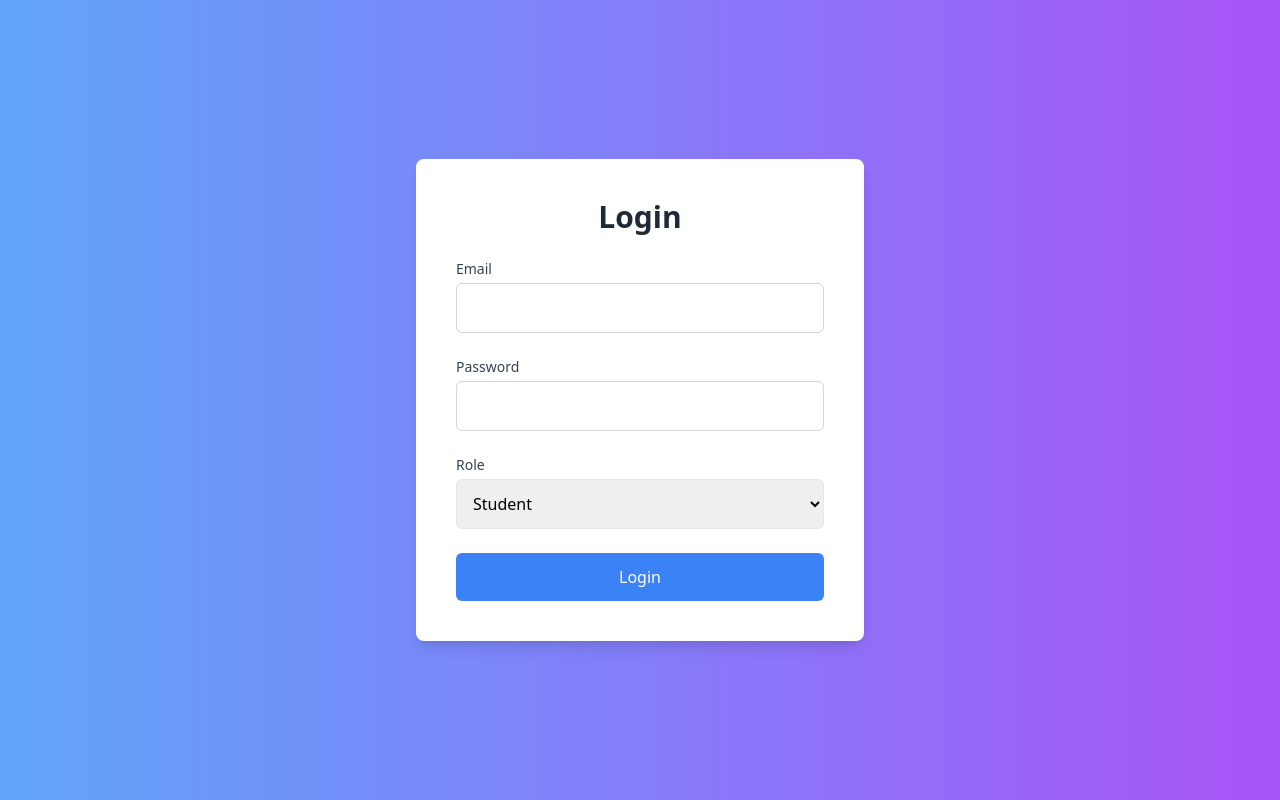
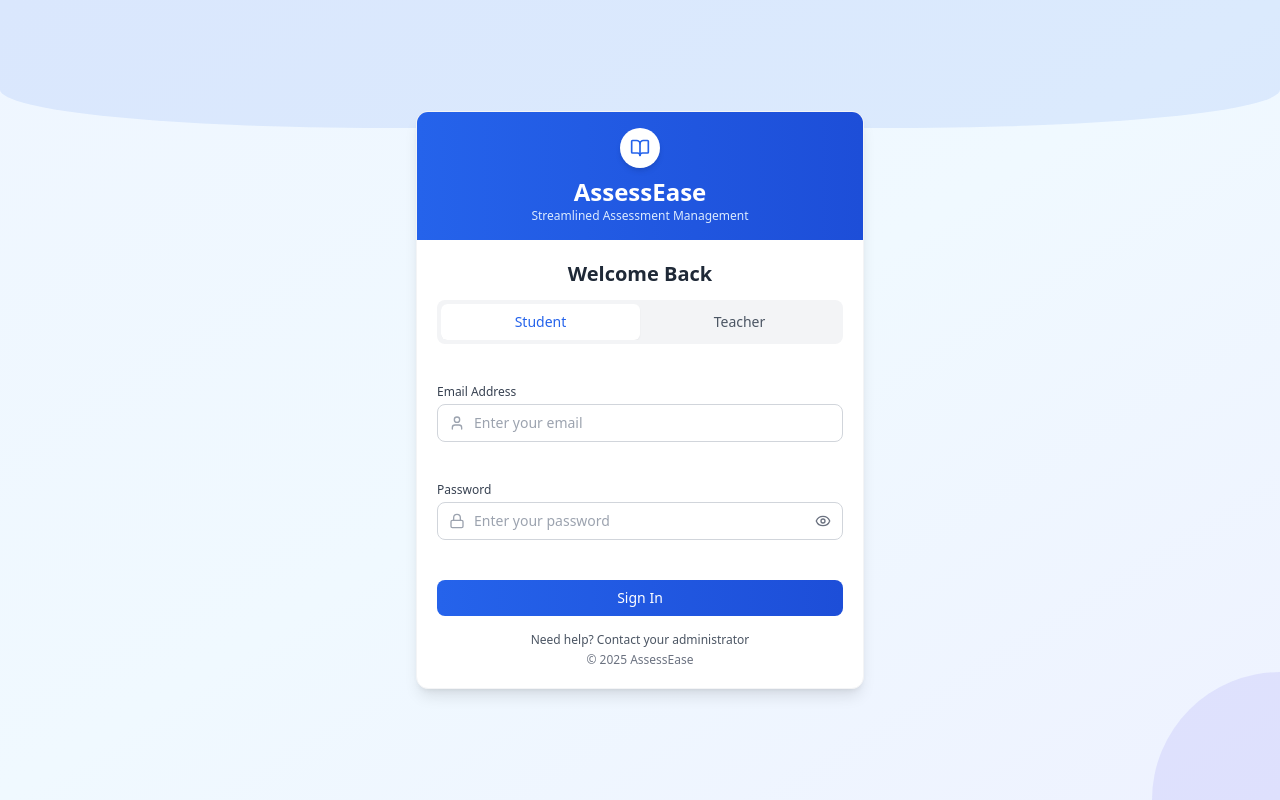
Before and after one commit to Viraj2722/AssessEase, a Next.js app: page / in a window 1280 px wide. Built offline with nearby package versions, Linux system fonts and the light colour scheme.

Commit message:
Implement task deletion and UI enhancements

```diff
--- a/app/login/page.js
+++ b/app/login/page.js
@@ -1,128 +1,188 @@
-"use client"
+"use client";
 import React, { useState, useEffect } from 'react';
 import { useRouter } from 'next/navigation';
-import { loginUser, isAuthenticated, getUserRole } from '../services/auth';
+import { loginUser } from '../services/auth';
+import { Eye, EyeOff, BookOpen, User, Lock, AlertCircle } from 'lucide-react';
 
-const Login = () => {
+export default function Login() {
     const [email, setEmail] = useState('');
     const [password, setPassword] = useState('');
     const [role, setRole] = useState('student');
-    const [errors, setErrors] = useState({});
-    const [isLoading, setIsLoading] = useState(false);
-    const [loginError, setLoginError] = useState('');
+    const [error, setError] = useState('');
+    const [loading, setLoading] = useState(false);
+    const [showPassword, setShowPassword] = useState(false);
+    const [mounted, setMounted] = useState(false);
     const router = useRouter();
 
+    // Animation on mount
     useEffect(() => {
-        // Check if user is already logged in
-        if (isAuthenticated()) {
-            const userRole = getUserRole();
-            if (userRole === 'teacher') {
-                router.push('/teacherPanel');
-            } else if (userRole === 'student') {
-                router.push('/studentPanel');
-            }
-        }
-    }, [router]);
-
-    const validateForm = () => {
-        const newErrors = {};
-        if (!email) newErrors.email = 'Email is required';
-        if (!password) newErrors.password = 'Password is required';
-        if (password.length < 8) newErrors.password = 'Password must be at least 8 characters';
-        return newErrors;
-    };
+      setMounted(true);
+    }, []);
 
     const handleSubmit = async (e) => {
       e.preventDefault();
-        const validationErrors = validateForm();
-
-        if (Object.keys(validationErrors).length > 0) {
-            setErrors(validationErrors);
-            return;
-        }
-
-        setErrors({});
-        setLoginError('');
-        setIsLoading(true);
+      setError('');
+      setLoading(true);
 
       try {
-            // The loginUser function already returns the user data on success
-            // or throws an error on failure
         const userData = await loginUser(email, password, role);
 
-            // console.log('User data:', userData);
-
-            // If we get here, login was successful
-            if (role === 'teacher') {
-                router.push('/teacherPanel');
-            } else {
-                router.push('/studentPanel');
+        // Redirect based on role
+        if (role === 'student') {
+          router.push('/studentDashboard');
+        } else if (role === 'teacher') {
+          router.push('/teacherDashboard');
         }
-        } catch (error) {
-            setLoginError(error.message || 'Login failed. Please check your credentials.');
-            console.error('Login error:', error);
+      } catch (err) {
+        setError(err.message || 'Login failed. Please check your credentials.');
       } finally {
-            setIsLoading(false);
+        setLoading(false);
       }
     };
 
     return (
-        <div className="flex items-center justify-center min-h-screen bg-gradient-to-r from-blue-400 to-purple-500">
-            <div className="bg-white p-10 rounded-lg shadow-lg w-full max-w-md">
-                <h2 className="text-3xl font-bold text-center mb-6 text-gray-800">Login</h2>
+      <div className="min-h-screen bg-gradient-to-br from-blue-50 via-sky-50 to-indigo-50 flex items-center justify-center p-4">
+        {/* Decorative elements - made smaller */}
+        <div className="absolute top-0 left-0 w-full h-32 bg-blue-600 rounded-b-[30%] opacity-10"></div>
+        <div className="absolute bottom-0 right-0 w-32 h-32 bg-indigo-600 rounded-tl-full opacity-10"></div>
 
-                {loginError && (
-                    <div className="mb-4 p-3 bg-red-100 border border-red-400 text-red-700 rounded">
-                        {loginError}
+        <div className={`w-full max-w-md transition-all duration-700 transform ${mounted ? 'translate-y-0 opacity-100' : 'translate-y-10 opacity-0'}`}>
+          {/* Card with shadow - reduced padding */}
+          <div className="bg-white rounded-xl shadow-lg overflow-hidden border border-gray-100">
+            {/* Header with brand color - reduced padding */}
+            <div className="bg-gradient-to-r from-blue-600 to-blue-700 p-4 text-center relative">
+              <div className="inline-flex items-center justify-center w-10 h-10 rounded-full bg-white shadow-md mb-2">
+                <BookOpen size={20} className="text-blue-600" />
+              </div>
+              <h1 className="text-2xl font-bold text-white">AssessEase</h1>
+              <p className="text-blue-100 text-xs">Streamlined Assessment Management</p>
+            </div>
+
+            {/* Login form - reduced spacing */}
+            <div className="p-5">
+              <h2 className="text-xl font-semibold text-gray-800 mb-3 text-center">Welcome Back</h2>
+
+              {error && (
+                <div className="mb-3 p-2 bg-red-50 border-l-4 border-red-500 rounded-md flex items-start">
+                  <AlertCircle className="text-red-500 mr-2 mt-0.5 flex-shrink-0" size={16} />
+                  <p className="text-red-700 text-xs">{error}</p>
                 </div>
               )}
 
-                <form onSubmit={handleSubmit}>
-                    <div className="mb-6">
-                        <label className="block text-sm font-medium text-gray-700" htmlFor="email">Email</label>
+              <form onSubmit={handleSubmit} className="space-y-10">
+                {/* Role selection */}
+                <div className="p-1 bg-gray-100 rounded-lg">
+                  <div className="flex rounded-md overflow-hidden">
+                    <button
+                      type="button"
+                      className={`flex-1 py-2 px-3 text-center font-medium transition-all duration-200 text-sm ${
+                        role === 'student'
+                          ? 'bg-white text-blue-600 shadow-sm rounded-md'
+                          : 'bg-transparent text-gray-600 hover:bg-gray-200'
+                      }`}
+                      onClick={() => setRole('student')}
+                    >
+                      Student
+                    </button>
+                    <button
+                      type="button"
+                      className={`flex-1 py-2 px-3 text-center font-medium transition-all duration-200 text-sm ${
+                        role === 'teacher'
+                          ? 'bg-white text-blue-600 shadow-sm rounded-md'
+                          : 'bg-transparent text-gray-600 hover:bg-gray-200'
+                      }`}
+                      onClick={() => setRole('teacher')}
+                    >
+                      Teacher
+                    </button>
+                  </div>
+                </div>
+
+                {/* Email field */}
+                <div className="space-y-1">
+                  <label htmlFor="email" className="block text-xs font-medium text-gray-700">
+                    Email Address
+                  </label>
+                  <div className="relative">
+                    <div className="absolute inset-y-0 left-0 pl-3 flex items-center pointer-events-none">
+                      <User size={16} className="text-gray-400" />
+                    </div>
                     <input
+                      id="email"
                       type="email"
-                            id="email"
-                            className={`mt-1 block w-full p-3 border rounded-md focus:outline-none focus:ring-2 focus:ring-blue-500 ${errors.email ? 'border-red-500' : 'border-gray-300'}`}
                       value={email}
                       onChange={(e) => setEmail(e.target.value)}
+                      className="w-full pl-9 pr-3 py-2 rounded-lg border border-gray-300 focus:ring-2 focus:ring-blue-500 focus:border-blue-500 outline-none transition-colors text-sm"
+                      placeholder="Enter your email"
+                      required
                     />
-                        {errors.email && <p className="text-red-500 text-xs mt-1">{errors.email}</p>}
                   </div>
-                    <div className="mb-6">
-                        <label className="block text-sm font-medium text-gray-700" htmlFor="password">Password</label>
+                </div>
+
+                {/* Password field with toggle */}
+                <div className="space-y-1">
+                  <label htmlFor="password" className="block text-xs font-medium text-gray-700">
+                    Password
+                  </label>
+                  <div className="relative">
+                    <div className="absolute inset-y-0 left-0 pl-3 flex items-center pointer-events-none">
+                      <Lock size={16} className="text-gray-400" />
+                    </div>
                     <input
-                            type="password"
                       id="password"
-                            className={`mt-1 block w-full p-3 border rounded-md focus:outline-none focus:ring-2 focus:ring-blue-500 ${errors.password ? 'border-red-500' : 'border-gray-300'}`}
+                      type={showPassword ? "text" : "password"}
                       value={password}
                       onChange={(e) => setPassword(e.target.value)}
+                      className="w-full pl-9 pr-10 py-2 rounded-lg border border-gray-300 focus:ring-2 focus:ring-blue-500 focus:border-blue-500 outline-none transition-colors text-sm"
+                      placeholder="Enter your password"
+                      required
                     />
-                        {errors.password && <p className="text-red-500 text-xs mt-1">{errors.password}</p>}
+                    <button
+                      type="button"
+                      className="absolute right-3 top-1/2 transform -translate-y-1/2 text-gray-500 hover:text-gray-700 focus:outline-none"
+                      onClick={() => setShowPassword(!showPassword)}
+                    >
+                      {showPassword ? <EyeOff size={16} /> : <Eye size={16} />}
+                    </button>
                   </div>
-                    <div className="mb-6">
-                        <label className="block text-sm font-medium text-gray-700" htmlFor="role">Role</label>
-                        <select
-                            id="role"
-                            className="mt-1 block w-full p-3 border rounded-md focus:outline-none focus:ring-2 focus:ring-blue-500"
-                            value={role}
-                            onChange={(e) => setRole(e.target.value)}
-                        >
-                            <option value="student">Student</option>
-                            <option value="teacher">Teacher</option>
-                        </select>
                 </div>
+
+                {/* Login button with animation */}
                 <button
                   type="submit"
-                        disabled={isLoading}
-                        className="w-full bg-blue-500 text-white p-3 rounded-md hover:bg-blue-600 transition duration-200 disabled:bg-blue-300"
+                  disabled={loading}
+                  className={`w-full py-2 px-4 bg-gradient-to-r from-blue-600 to-blue-700 hover:from-blue-700 hover:to-blue-800 text-white font-medium rounded-lg transition-all duration-200 text-sm ${
+                    loading ? 'opacity-70 cursor-not-allowed' : ''
+                  }`}
                 >
-                        {isLoading ? 'Logging in...' : 'Login'}
+                  <span className="flex items-center justify-center">
+                    {loading ? (
+                      <>
+                        <svg className="animate-spin -ml-1 mr-2 h-4 w-4 text-white" xmlns="http://www.w3.org/2000/svg" fill="none" viewBox="0 0 24 24">
+                          <circle className="opacity-25" cx="12" cy="12" r="10" stroke="currentColor" strokeWidth="4"></circle>
+                          <path className="opacity-75" fill="currentColor" d="M4 12a8 8 0 018-8V0C5.373 0 0 5.373 0 12h4zm2 5.291A7.962 7.962 0 014 12H0c0 3.042 1.135 5.824 3 7.938l3-2.647z"></path>
+                        </svg>
+                        Signing in...
+                      </>
+                    ) : (
+                      'Sign In'
+                    )}
+                  </span>
                 </button>
               </form>
+
+              {/* Footer - simplified */}
+              <div className="mt-4 text-center">
+                <p className="text-xs text-gray-600">
+                  Need help? Contact your administrator
+                </p>
+                <p className="text-xs text-gray-500 mt-1">
+                  © {new Date().getFullYear()} AssessEase
+                </p>
+              </div>
+            </div>
+          </div>
         </div>
       </div>
     );
-};
-
-export default Login;
+}
```
Also changed, not shown: app/components/TaskList.js (+1 -7 lines), app/components/TeacherPanel.js (+38 -13 lines), app/services/mutations.js (+19 -0 lines). Lines whose indentation alone changed are shown as unchanged.
